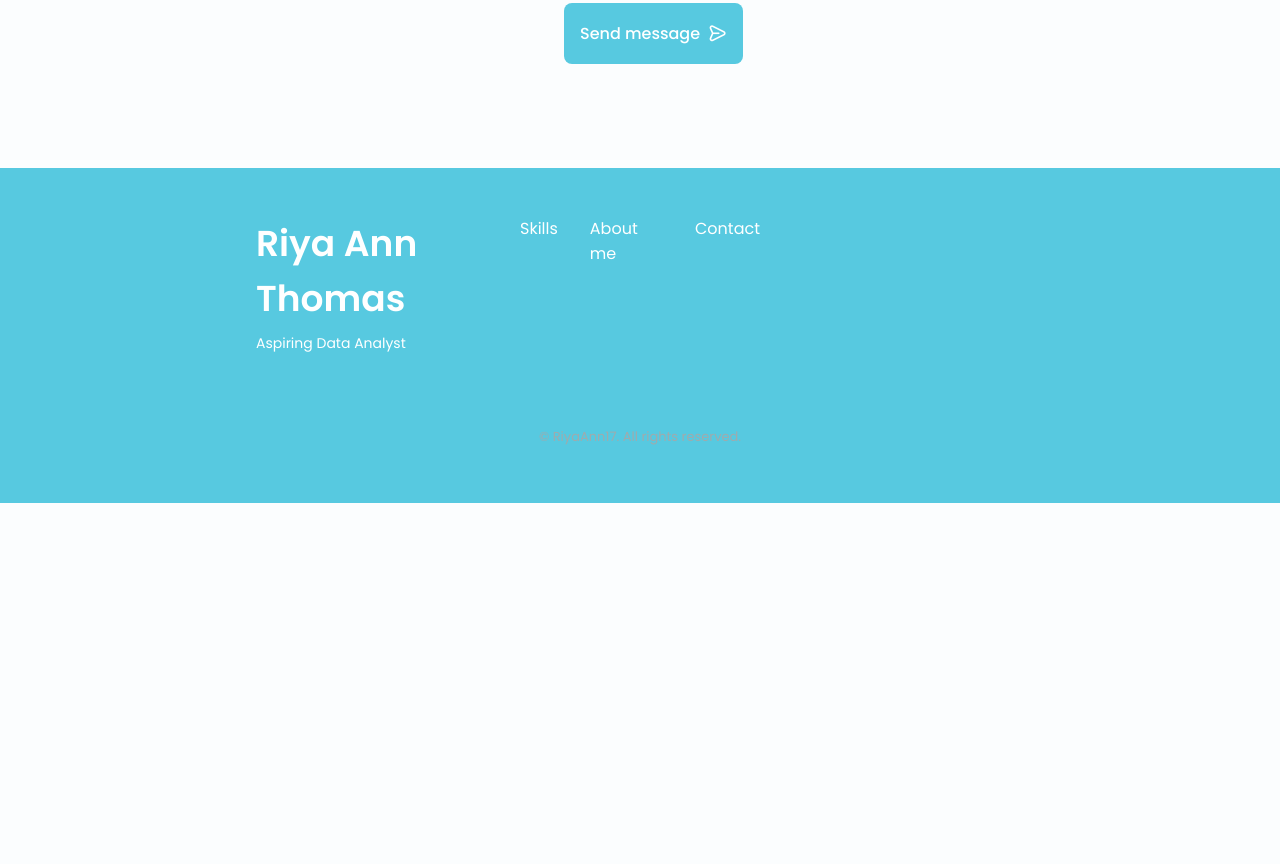
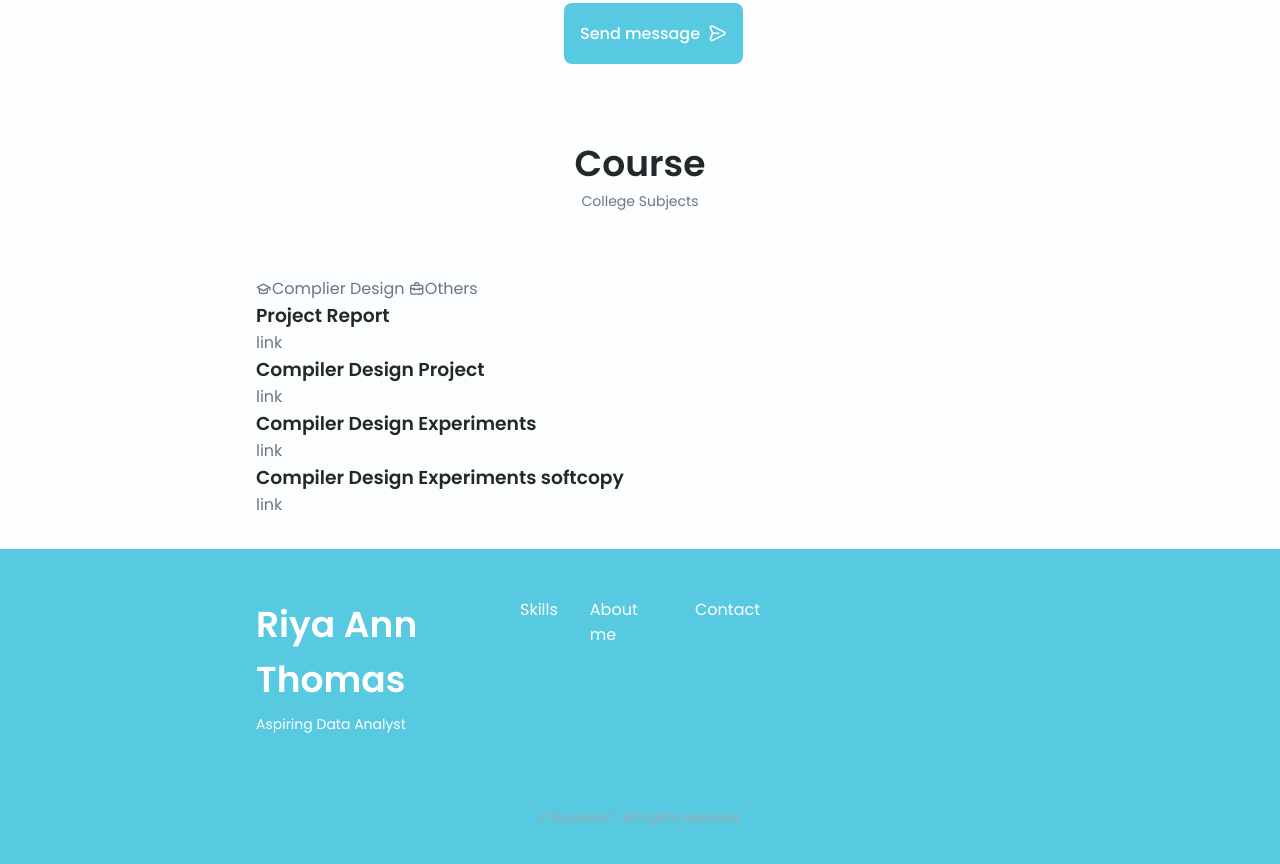
Before and after one commit to Riya-Ann-Thomas/Portfolio, a plain HTML site: page index.html in a window 1280 px wide. Shown: the part 3333-4197 px from the top of the page. Before the commit the page ends 3836 px from the top, so only its background shows below. Drawn offline with nearby package versions, Linux system fonts and the light colour scheme.

Commit message:
Update index.html

```diff
--- a/index.html
+++ b/index.html
@@ -401,6 +401,87 @@
             </div>
 
         </section>
+
+              <!--==================== COURSE ====================-->
+        <section class="course__section">
+            <h2 class="section__title">Course</h2>
+            <span class="section__subtitle">College Subjects</span>
+
+            <div class="course__container container">
+                <div class="course__tabs">
+                    <div class="course__button button--flex course__active" data-target='#complierdesign'>
+                        <i class="uil uil-graduation-cap course__icon"></i>
+                        Complier Design
+                    </div>
+
+                    <div class="course__button button--flex" data-target="#others">
+                        <i class="uil uil-briefcase-alt course__icon"></i>
+                        Others
+                    </div>
+                </div>
+
+                <div class="course__sections">
+            <!--==================== COURSE CONTENT 1 ====================-->
+            <div class="course__content course__active" data-content id="complierdesign">
+             <!--==================== QUALIFICATION 1 ====================-->
+             <div class="course__data">
+                 <div>
+                     <h3 class="course__title">Project Report
+                     </h3>
+                     <span class="course__subtitle">link
+                     </span>
+                 </div>
+
+                 <div>
+                     <span class="course__rounder"></span>
+                     <span class="course__line"></span>
+                 </div>
+             </div>
+
+             <!--==================== COURSE 2 ====================-->
+             <div class="course__data">
+                <div></div>
+                <div>
+                   <span class="course__rounder"></span>
+                   <span class="course__line"></span>
+                </div>
+
+                <div>
+                    <h3 class="course__title">Compiler Design Project
+                    </h3>
+                    <span class="course__subtitle">link</span>
+                </div>
+            </div>
+
+            <!--==================== COURSE 3 ====================-->
+            <div class="course__data">
+                <div>
+                    <h3 class="course__title">Compiler Design Experiments
+                    </h3>
+                    <span class="course__subtitle">link      </span>
+                </div>
+
+                <div>
+                    <span class="course__rounder"></span>
+                    <span class="course__line"></span>
+                </div>
+            </div>
+            </div>
+             <!--==================== COURSE 4 ====================-->
+            <div class="course__data">
+                <div></div>
+                <div>
+                   <span class="course__rounder"></span>
+                   <span class="course__line"></span>
+                </div>
+
+                <div>
+                    <h3 class="course__title">Compiler Design Experiments softcopy
+                    </h3>
+                    <span class="course__subtitle">link</span>
+                </div>
+            </div>
+        </section>
     </main>
 
     <!--==================== FOOTER ====================-->
```
